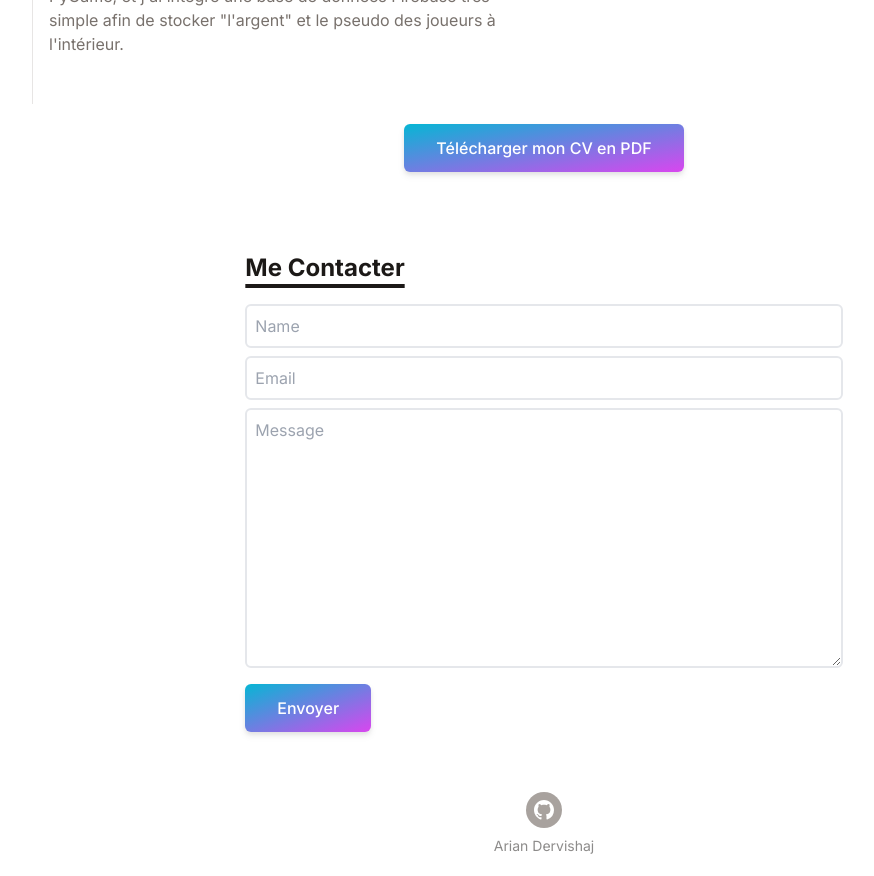
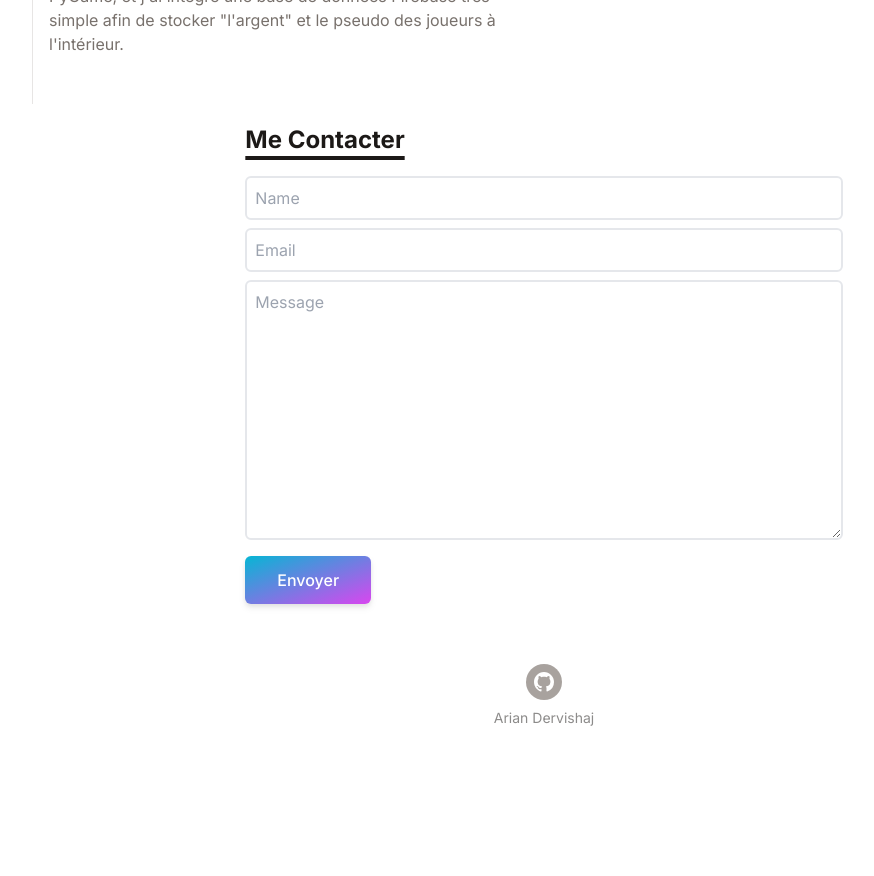
Before and after one commit to ArianDervishaj/ariandervishaj.ch, a React (Vite) app: page / in a window 1280 px wide. Shown: the part 2820-3696 px from the top of the page, without its empty margins (96-970 px from the left). After the commit the page ends 3568 px from the top, so only its background shows below. Built offline with nearby package versions, Linux system fonts and the light colour scheme.

Commit message:
Update App.jsx

```diff
--- a/src/App.jsx
+++ b/src/App.jsx
@@ -98,21 +98,6 @@ function App() {
               </div>
             </div>
           </div>
-
-          <a href="/assets/CV_2022.pdf"
-          target="_blank">
-            <motion.button
-              whileHover={{ scale: 1.1 }}
-              whileTap={{ scale: 0.9 }}
-              type="submit"
-              className="flex mx-auto text-center px-8 py-3 w-max text-base font-medium rounded-md text-white
-                          bg-gradient-to-tl from-fuchsia-500 to-cyan-500  drop-shadow-md hover:stroke-white
-                          mb-20"
-            >
-              Télécharger mon CV en PDF
-
-            </motion.button>
-            </a>
           <div>
             <Contact />
           </div>
```
